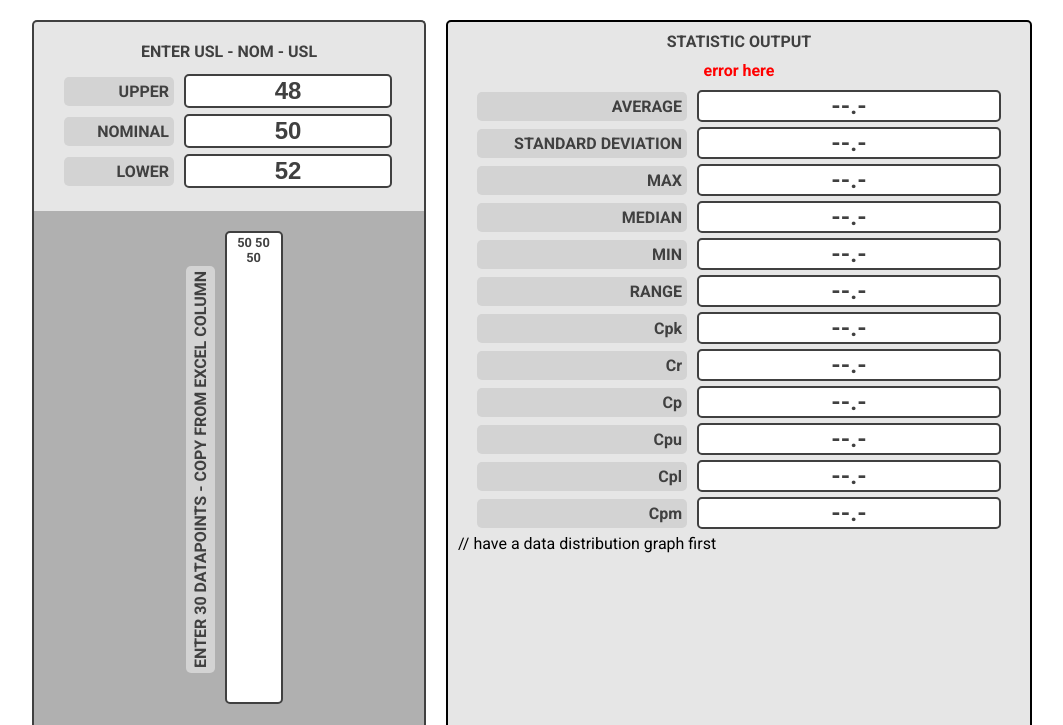
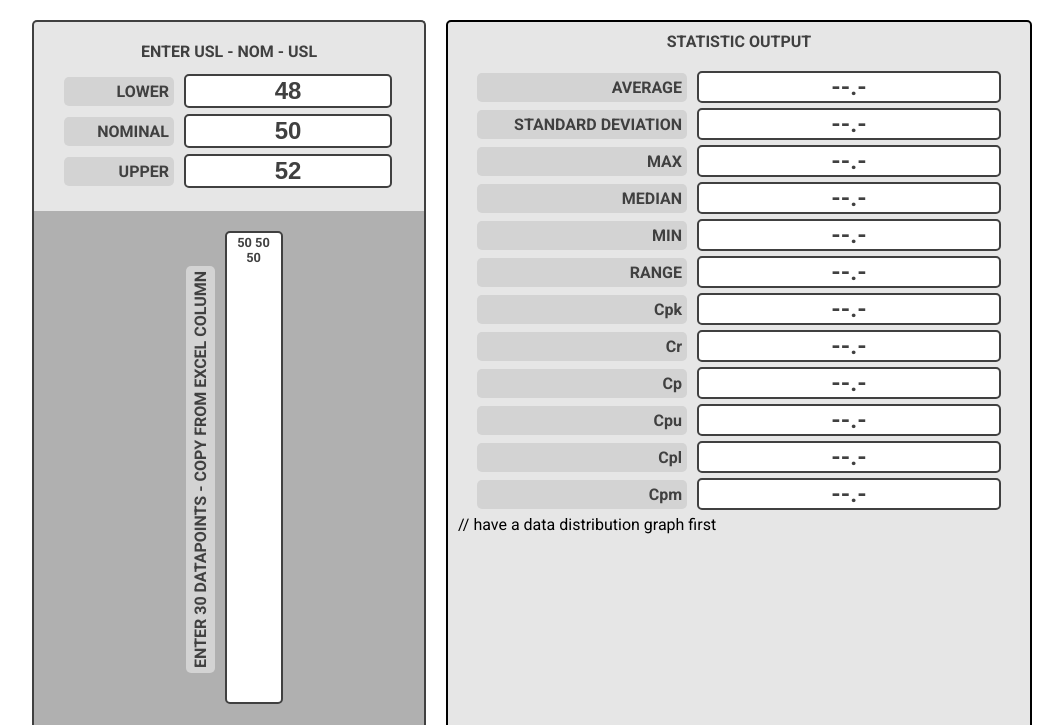
Before and after one commit to SDCoulter/pc, a plain HTML site: page index.html in a window 1280 px wide. Both pictures are taken after a click on the input "SUBMIT". Shown: the top 725 px of the page, without its empty margins (108-1171 px from the left). Drawn offline with nearby package versions, Linux system fonts and the light colour scheme.

Commit message:
fixed validateRaw, values should be problem free

```diff
--- a/app.js
+++ b/app.js
@@ -14,11 +14,8 @@ function processData() {
   validateRaw(rawData, limits[0], limits[2]);
 
   // Only run the rest of the analysis if there is no error.
-  console.log(d3.select("#error-message").text())
   if (d3.select("#error-message").text() == "" && rawData.length > 1 && limits.length == 3) {
     console.log("good to go");
-  } else {
-    d3.select("#error-message").text("error here");
   };
 
   /*
@@ -84,8 +81,8 @@ function checkLimits(lims) {
       break;
     };
   };
-  // Check order is correct. - could be (!(arr[0]<arr[1] & arr[1]< arr[2]))?
-  if (arr[1] < arr[0] || arr[2] < arr[1] || arr[2] < arr[0] || arr[0] > arr[1]) {
+  // Check order is correct.
+  if (!(arr[2] < arr[1] & arr[1] < arr[0])) {
     d3.select("#error-message").text("THE ENTERED LIMITS ARE NOT VALID");
   };
   return arr;
@@ -96,8 +93,6 @@ function validateRaw(rd, u, l) {
   // Check none of the raw data is outside the limits.
   for (let i in rd) {
     if (rd[i] > u || rd[i] < l) {
-      console.log(rd[i], u);
-      console.log(rd[i], l);
       d3.select("#error-message").text("THE ENTERED DATA ARE NOT VALID");
       break;
     };
--- a/index.html
+++ b/index.html
@@ -17,16 +17,16 @@
             ENTER USL - NOM - USL
           </div>
           <div class="limit-input">
-            <label for="upper" class="limit-label">UPPER</label>
-            <input type="text" name="upper" id="upper" class="number-input" value="48"/>
+            <label for="lower" class="limit-label">LOWER</label>
+            <input type="text" name="lower" id="lower" class="number-input" value="48"/>
           </div>
           <div class="limit-input">
             <label for="nominal" class="limit-label">NOMINAL</label>
             <input type="text" name="nominal" id="nominal" class="number-input" value="50"/>
           </div>
           <div class="limit-input">
-            <label for="lower" class="limit-label">LOWER</label>
-            <input type="text" name="lower" id="lower" class="number-input" value="52"/>
+            <label for="upper" class="limit-label">UPPER</label>
+            <input type="text" name="upper" id="upper" class="number-input" value="52"/>
           </div>
         </div>
 
```
